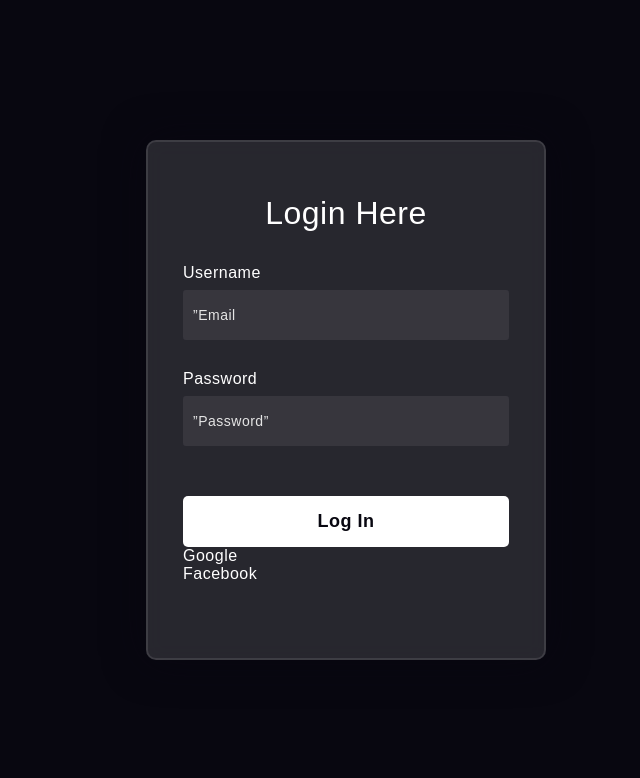
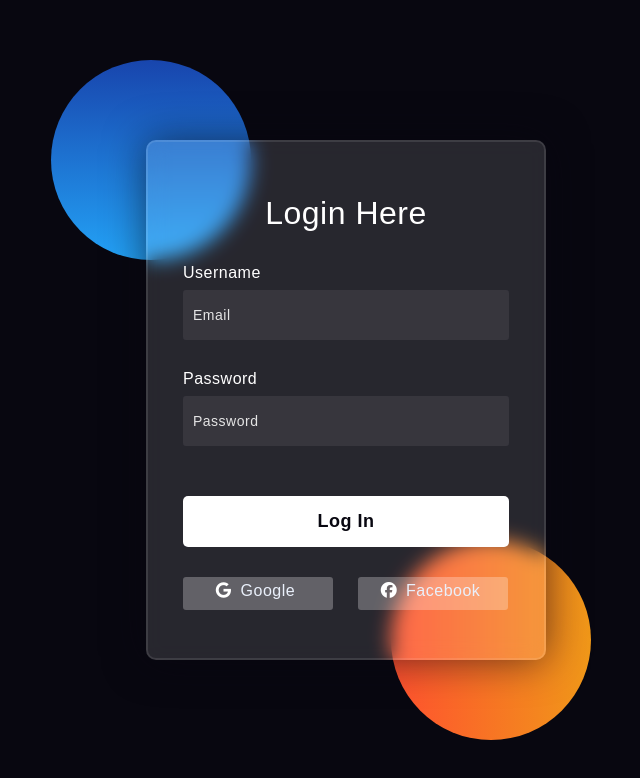
Before and after one commit to RomanaIdressEkfa/Kommerce-Website, a plain HTML site: page login.html in a window 1280 px wide. Shown: the whole page, without its empty margins (294-934 px from the left). Drawn offline with Linux system fonts and the light colour scheme.

Commit message:
sdfdnwefjb

```diff
--- a/login.html
+++ b/login.html
@@ -6,23 +6,25 @@
     <meta name="viewport" content="width=device-width, initial-scale=1.0">
     <title>Login Page</title>
     <link rel="stylesheet" href="login.css">
+    <!-- fontawesome kit code -->
+    <script src="https://kit.fontawesome.com/d88f0b8948.js" crossorigin="anonymous"></script>
 </head>
 
 <body>
-    <div class=”background”>
-        <div class=”shape”></div>
-        <div class=”shape”></div>
+    <div class="background">
+        <div class="shape"></div>
+        <div class="shape"></div>
     </div>
     <form>
         <h3>Login Here</h3>
-        <label for=”username”>Username</label>
-        <input type=”text” placeholder=”Email or Phone” id=”username”>
-        <label for=”password”>Password</label>
-        <input type=”password” placeholder=”Password” id=”password”>
+        <label for="username">Username</label>
+        <input type="text" placeholder="Email" or Phone” id="username">
+        <label for="password">Password</label>
+        <input type="password" placeholder="Password" id="password">
         <button>Log In</button>
-        <div class=”social”>
-            <div class=”go”><i class=”fab fa-google”></i> Google</div>
-            <div class=”fb”><i class=”fab fa-facebook”></i> Facebook</div>
+        <div class="social">
+            <div class="go"><i class="fab fa-google"></i> Google</div>
+            <div class="fb"> <i class="fab fa-facebook"></i> Facebook</div>
         </div>
     </form>
 
```
Also changed, not shown: About.html (+2 -0 lines), Services.html (+3 -0 lines), index.html (+33 -0 lines), image/joyful.png (added), image/portrait.png (added), image/red-dress-.png (added), image/style-blonde-90s-shirt-glasses-orange_87910-8471.jpg (added), image/young-asian-woman-with-colorful-windmill_8595-13963.jpg (added), image/young-beautiful-woman-with-celebrating-hat-holding-many-colored-balloons-card-stick-glasses_567313-11129.jpg (added), image/young-woman-with-glasses_93675-120110.jpg (added).
